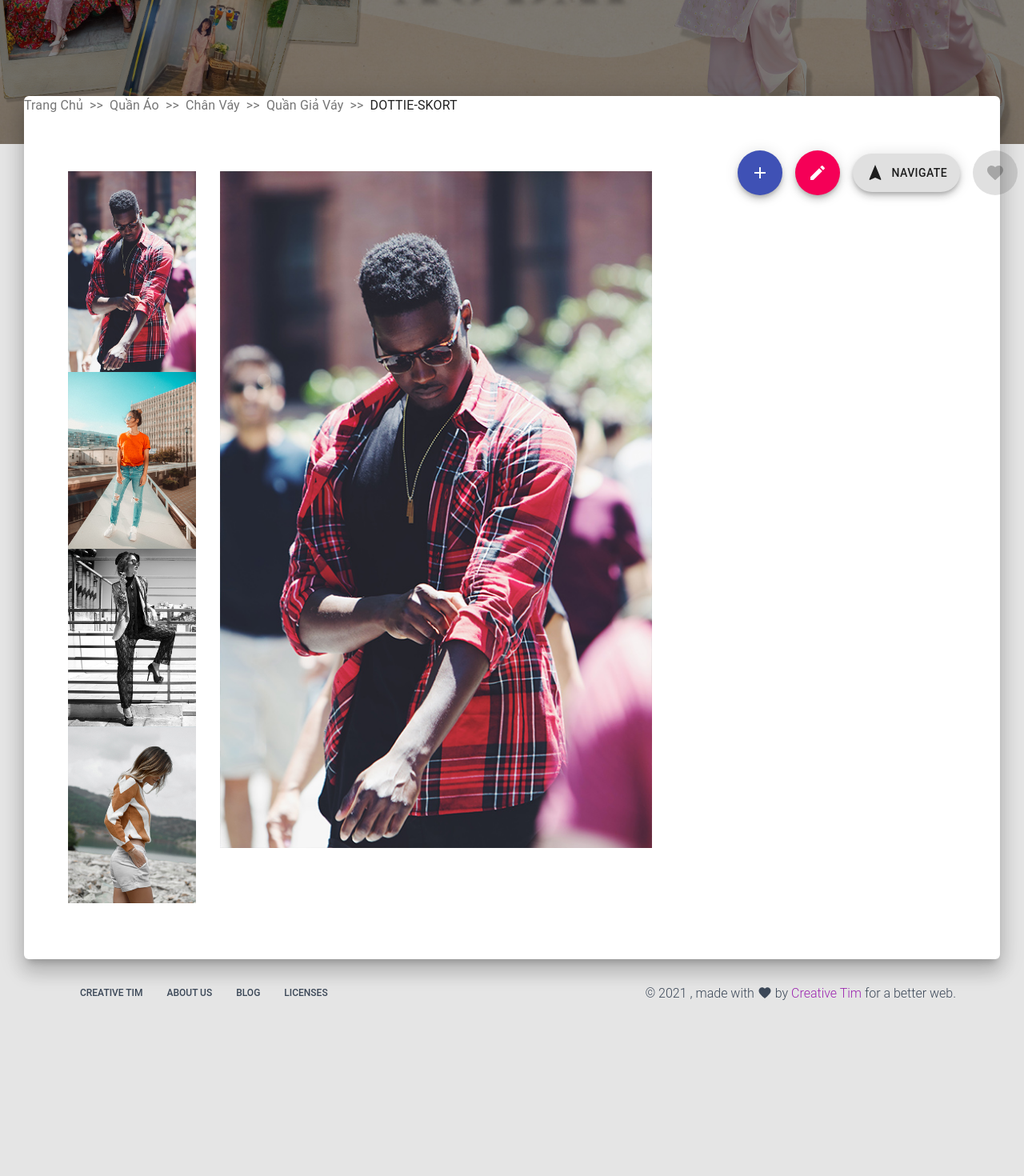
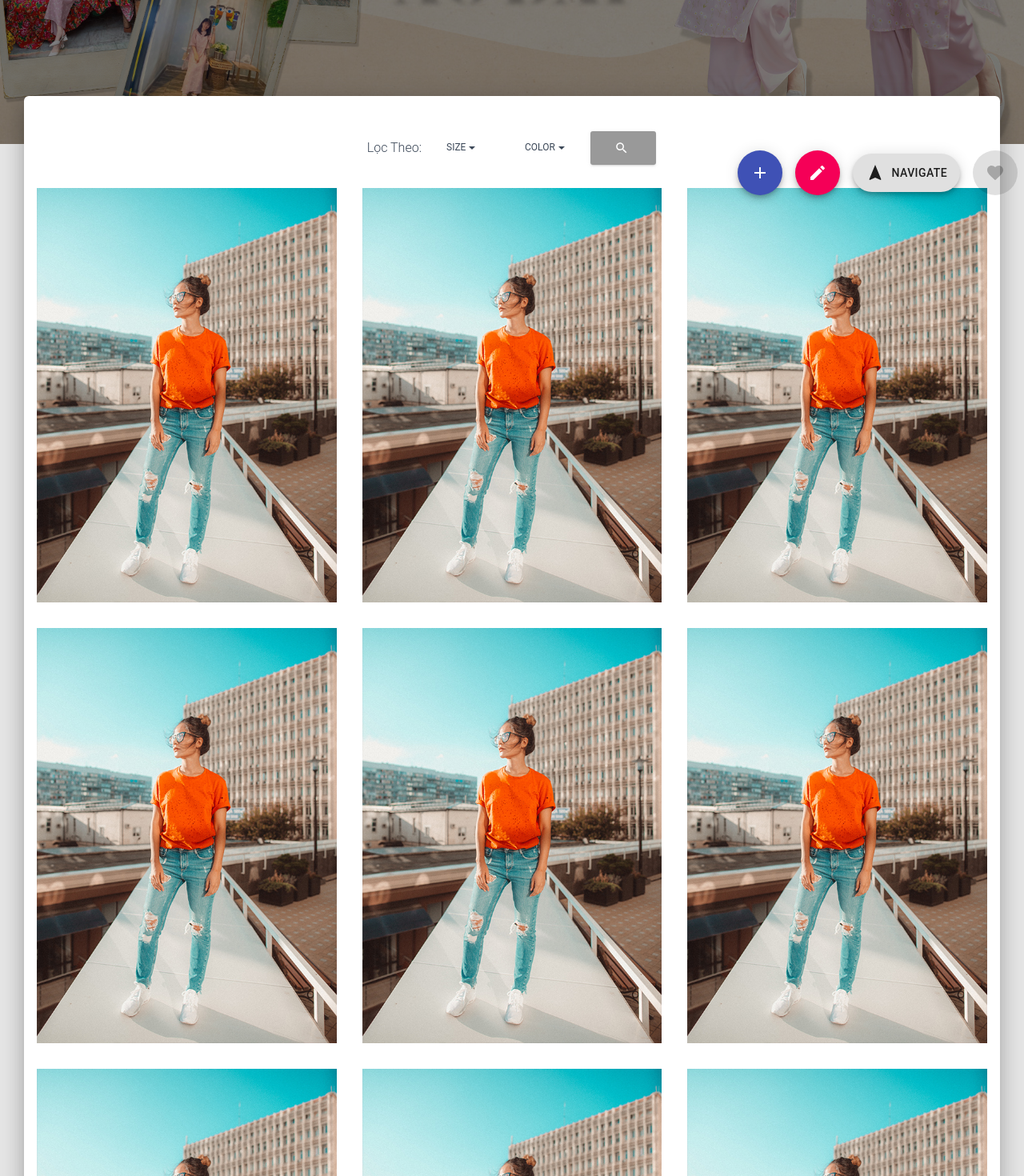
Before and after one commit to giaple/clothes-web, a React (Create React App) app: page /filter in a window 1280 px wide. Shown: the part 540-2010 px from the top of the page at 80% size. Before the commit the page ends 1824 px from the top, so only its background shows below. Built offline with nearby package versions, Linux system fonts and the light colour scheme.

Commit message:
feat[filterPage] develop filter page

```diff
--- a/src/App.css
+++ b/src/App.css
@@ -36,3 +36,23 @@
     transform: rotate(360deg);
   }
 }
+
+/* width */
+::-webkit-scrollbar {
+  width: 2px;
+}
+
+/* Track */
+::-webkit-scrollbar-track {
+  background: transparent;
+}
+
+/* Handle */
+::-webkit-scrollbar-thumb {
+  background: #888;
+}
+
+/* Handle on hover */
+::-webkit-scrollbar-thumb:hover {
+  background: #555;
+}
--- a/src/App.js
+++ b/src/App.js
@@ -20,6 +20,10 @@ import landingPageStyle from "./assets/jss/material-kit-react/views/components";
 import { makeStyles } from "@material-ui/core";
 import GridItem from "./Components/Grid/GridItem";
 import ProductPage from "./Views/ProductPage/ProductPage";
+
+import './App.css'
+
+import FilterPage from './Views/FilterPage/FilterPage'
 const useStyles = makeStyles(landingPageStyle);
 const useStyles2 = makeStyles((theme) => ({
   root: {
@@ -85,6 +89,7 @@ function App() {
           </Fab>
         </div>
       <Switch>
+        <Route path="/filter" component={FilterPage}/>
         <Route path="/:id" component={ProductPage}/>
         <Route path="/" component={MainPage} />
       </Switch>
--- /dev/null
+++ b/src/Components/Common/MenuItem/MenuItem.js
@@ -0,0 +1,13 @@
+import React from 'react';
+
+import classes from './MenuItem.module.scss'
+
+const CustomMenuItem = props => {
+    return (
+        <div className={classes['menu-item']} style={props.style} key={props.key} onClick={() => { props.select(props.name) }}>
+            {props.name}
+        </div>
+    )
+}
+
+export default CustomMenuItem;
--- /dev/null
+++ b/src/Components/Common/MenuItem/MenuItem.module.scss
@@ -0,0 +1,6 @@
+.menu-item{
+    width: 100%;
+    height: 30px;
+    text-align: center;
+    padding: 2px;
+}
--- a/src/Components/CustomDropdown/CustomDropdown.js
+++ b/src/Components/CustomDropdown/CustomDropdown.js
@@ -19,6 +19,7 @@ import Popper from "@material-ui/core/Popper";
 import Button from "../CustomButtons/Button.js";
 
 import styles from "../../assets/jss/material-kit-react/components/customDropdownStyle.js";
+import { Menu } from "@material-ui/core";
 
 const useStyles = makeStyles(styles);
 
@@ -51,7 +52,7 @@ export default function CustomDropdown(props) {
 
   const handleHoverSub = e => {
     e.preventDefault();
-    setMenuPosition({top: e.pageY, left: e.pageX})
+    setMenuPosition({ top: e.pageY, left: e.pageX })
   }
 
   const handleLeaveSub = e => {
@@ -99,7 +100,7 @@ export default function CustomDropdown(props) {
       break;
   }
   return (
-    <div onMouseEnter = {handleHover} onMouseLeave={handleLeave}>
+    <div onMouseEnter={handleHover} onMouseLeave={handleLeave}>
       <div>
         <Button
           aria-label="Notifications"
@@ -124,8 +125,8 @@ export default function CustomDropdown(props) {
               ? "top-start"
               : "right-start"
             : left
-            ? "bottom-start"
-            : "right-start"
+              ? "bottom-start"
+              : "right-start"
         }
         className={classNames({
           [classes.popperClose]: !anchorEl,
@@ -144,7 +145,13 @@ export default function CustomDropdown(props) {
           >
             <Paper className={classes.dropdown}>
               <ClickAwayListener onClickAway={handleCloseAway}>
-                <MenuList role="menu" className={classes.menuList}>
+                <MenuList role="menu" className={classes.menuList}
+                  PaperProps={{
+                    style: {
+                      maxHeight: 216,
+                      width: '20ch',
+                    },
+                  }}>
                   {dropdownHeader !== undefined ? (
                     <MenuItem
                       onClick={() => handleClose(dropdownHeader)}
@@ -154,6 +161,7 @@ export default function CustomDropdown(props) {
                     </MenuItem>
                   ) : null}
                   {dropdownList.map((prop, key) => {
+                    console.log('xxxxxxxxxxxxxxxxxx',prop);
                     if (prop.divider) {
                       return (
                         <Divider
@@ -163,9 +171,9 @@ export default function CustomDropdown(props) {
                         />
                       );
                     }
-                    if(prop.nested){
+                    if (prop.nested) {
                       return (
-                        <div style={{padding: '0 12px'}}>
+                        <div style={{ padding: '0 12px' }}>
                           {prop.item}
                         </div>
                       )
--- a/src/Components/CustomImage/CustomImage.js
+++ b/src/Components/CustomImage/CustomImage.js
@@ -10,10 +10,6 @@ const useStyles = makeStyles((theme) => ({
     overflow: 'hidden',
     backgroundColor: theme.palette.background.paper,
   },
-    gridList: {
-      width: 500,
-      height: 450,
-    },
   icon: {
     color: 'rgba(255, 255, 255, 0.54)',
   },
@@ -24,18 +20,19 @@ const CustomImage = (props) => {
   const classes = useStyles();
 
   const mouseEnter = () => {
+    if (!props.sub) return;
     setHover(true);
   };
 
   const mouseLeave = () => {
+    if (!props.sub) return;
     setHover(false);
   };
   const imgSrc = hover ? props.sub : props.img;
   return (
     <div onMouseEnter={mouseEnter} onMouseLeave={mouseLeave}>
-      <GridListTile key={props.img}>
-        <img src={imgSrc} alt={props.img} />
-        {!hover ? (
+      <img src={imgSrc} alt={props.img} style={{width: '100%'}} />
+      {hover ? (
         <GridListTileBar
           actionIcon={
             <IconButton
@@ -45,7 +42,6 @@ const CustomImage = (props) => {
           }
         />
       ) : null}
-      </GridListTile>
     </div>
   );
 };
--- /dev/null
+++ b/src/Views/FilterPage/FilterPage.js
@@ -0,0 +1,116 @@
+import React, { useState } from "react";
+import { makeStyles } from "@material-ui/core";
+
+import landingPageStyle from "../../assets/jss/material-kit-react/views/landingPage";
+import image4 from "../../assets/img/examples/studio-2.jpg";
+import image5 from "../../assets/img/examples/studio-3.jpg";
+
+import classNames from "classnames";
+import CustomImage from "../../Components/CustomImage/CustomImage";
+import GridItem from "../../Components/Grid/GridItem";
+import GridContainer from "../../Components/Grid/GridContainer";
+import CustomDropdown from "../../Components/CustomDropdown/CustomDropdown";
+import { Link } from "react-router-dom";
+
+import { SizeDropDownModel, ColorDropDownModel } from '../../utils/models';
+import CustomMenuItem from "../../Components/Common/MenuItem/MenuItem";
+import SearchIcon from '@material-ui/icons/Search';
+import RegularButton from "../../Components/CustomButtons/Button";
+
+
+
+const useStyles = makeStyles(landingPageStyle);
+
+export default function FilterPage(props) {
+    const classes = useStyles();
+    const [sizeText, setSizeText] = useState('Size');
+    const [colorText, setColorText] = useState('Color');
+
+    const menuSize = SizeDropDownModel.map(item => {
+        return <CustomMenuItem name={item.name} key={`${item.name} - ${item.value}`} select={setSizeText} />
+    })
+
+    const menuColor = ColorDropDownModel.map(item => {
+        return <CustomMenuItem name={item.name} key={`${item.name} - ${item.value}`} select={setColorText} />
+    })
+
+    const filterAction = () => {
+
+    }
+
+    return (
+        <div className={classNames(classes.main, classes.mainRaised)}>
+
+            <div style={{ height: '100px', width: '100%', display: 'flex', alignItems: 'center', justifyContent: 'center' }}>
+                <div>Lọc Theo: </div>
+                <CustomDropdown
+                    dropup={false}
+                    left={false}
+                    noLiPadding
+                    buttonText={sizeText}
+                    buttonProps={{
+                        className: classes.navLink,
+                        color: "transparent",
+                    }}
+                    dropdownList={menuSize}
+                />
+                <CustomDropdown
+                    dropup={false}
+                    left={false}
+                    noLiPadding
+                    buttonText={colorText}
+                    buttonProps={{
+                        className: classes.navLink,
+                        color: "transparent",
+                    }}
+                    dropdownList={menuColor}
+                />
+                <RegularButton
+                    onClick={filterAction}
+                >
+                    <SearchIcon />
+                </RegularButton>
+            </div>
+
+            <GridContainer spacing={4}>
+                <GridItem md={4} xs={6}>
+                    <CustomImage img={image4} sub={image5} imgStyle={{ with: '100%' }} />
+                </GridItem>
+                <GridItem md={4} xs={6}>
+                    <CustomImage img={image4} sub={image5} imgStyle={{ with: '100%' }} />
+                </GridItem>
+                <GridItem md={4} xs={6}>
+                    <CustomImage img={image4} sub={image5} imgStyle={{ with: '100%' }} />
+                </GridItem>
+                <GridItem md={4} xs={6}>
+                    <CustomImage img={image4} sub={image5} imgStyle={{ with: '100%' }} />
+                </GridItem>
+                <GridItem md={4} xs={6}>
+                    <CustomImage img={image4} sub={image5} imgStyle={{ with: '100%' }} />
+                </GridItem>
+                <GridItem md={4} xs={6}>
+                    <CustomImage img={image4} sub={image5} imgStyle={{ with: '100%' }} />
+                </GridItem>
+                <GridItem md={4} xs={6}>
+                    <CustomImage img={image4} sub={image5} imgStyle={{ with: '100%' }} />
+                </GridItem>
+                <GridItem md={4} xs={6}>
+                    <CustomImage img={image4} sub={image5} imgStyle={{ with: '100%' }} />
+                </GridItem>
+                <GridItem md={4} xs={6}>
+                    <CustomImage img={image4} sub={image5} imgStyle={{ with: '100%' }} />
+                </GridItem>
+                <GridItem md={4} xs={6}>
+                    <CustomImage img={image4} sub={image5} imgStyle={{ with: '100%' }} />
+                </GridItem>
+                <GridItem md={4} xs={6}>
+                    <CustomImage img={image4} sub={image5} imgStyle={{ with: '100%' }} />
+                </GridItem>
+                <GridItem md={4} xs={6}>
+                    <CustomImage img={image4} sub={image5} imgStyle={{ with: '100%' }} />
+                </GridItem>
+            </GridContainer>
+
+        </div>
+    );
+}
--- a/src/assets/jss/material-kit-react/components/customDropdownStyle.js
+++ b/src/assets/jss/material-kit-react/components/customDropdownStyle.js
@@ -34,7 +34,10 @@ const customDropdownStyle = theme => ({
     backgroundClip: "padding-box"
   },
   menuList: {
-    padding: "0"
+    padding: "0",
+    maxHeight: '400px',
+    overflowY: 'scroll',
+
   },
   popperResponsive: {
     zIndex: "1200",
--- a/src/assets/jss/material-kit-react/views/landingPage.js
+++ b/src/assets/jss/material-kit-react/views/landingPage.js
@@ -28,6 +28,7 @@ const landingPageStyle = {
   mainRaised: {
     margin: "-60px 30px 0px",
     borderRadius: "6px",
+    padding: '15px',
     boxShadow:
       "0 16px 24px 2px rgba(0, 0, 0, 0.14), 0 6px 30px 5px rgba(0, 0, 0, 0.12), 0 8px 10px -5px rgba(0, 0, 0, 0.2)"
   }
--- /dev/null
+++ b/src/utils/models.js
@@ -0,0 +1,195 @@
+export const Product = {
+    "name": "Test 1",
+    "images": ["test.jpg"],
+    "price": 100000,
+    "discount": 10,
+    "colors": [{
+        "color": "red",
+        "sizes": [
+            {
+                "size": "XL",
+                "stock": 30
+            },
+            {
+                "size": "M",
+                "stock": 30
+            }
+        ]
+    }],
+    "description": "this is test product",
+    "categories": ["Ao Dai", "Ao Nu"]
+}
+
+export const SizeDropDownModel = [
+    {
+        name: 'Freesize',
+        value: 'Freesize',
+    },
+    {
+        name: 'S',
+        value: 'S',
+    },
+    {
+        name: 'M',
+        value: 'M',
+    },
+    {
+        name: 'L',
+        value: 'L',
+    },
+    {
+        name: 'XL',
+        value: 'XL',
+    },
+    {
+        name: '40',
+        value: '40',
+    },
+    {
+        name: '39',
+        value: '39',
+    },
+    {
+        name: '38',
+        value: '38',
+    },
+    {
+        name: '37',
+        value: '37',
+    },
+    {
+        name: '36',
+        value: '36',
+    }
+]
+
+export const ColorDropDownModel = [
+    {
+        name: 'Tuscany',
+        value: 'Tuscany',
+    },
+    {
+        name: 'Blue',
+        value: 'Blue',
+    },
+    {
+        name: 'Mustard',
+        value: 'Mustard',
+    },
+    {
+        name: 'Lilac',
+        value: 'Lilac',
+    },
+    {
+        name: 'Latte',
+        value: 'Latte',
+    },
+    {
+        name: 'Moss Green',
+        value: 'Moss Green',
+    },
+    {
+        name: 'Cooper',
+        value: 'Cooper',
+    },
+    {
+        name: 'Amber',
+        value: 'Amber',
+    },
+    {
+        name: 'Baby Blue',
+        value: 'Baby Blue',
+    },
+    {
+        name: 'Vanilla',
+        value: 'Vanilla',
+    },
+    {
+        name: 'Mint',
+        value: 'Mint',
+    },
+    {
+        name: 'Floral Red',
+        value: 'Floral Red',
+    },
+    {
+        name: 'Orange',
+        value: 'Orange',
+    },
+    {
+        name: 'Dark Blue',
+        value: 'Dark Blue',
+    },
+    {
+        name: 'Light Blue',
+        value: 'Light Blue',
+    },
+    {
+        name: 'Cherry',
+        value: 'Cherry',
+    },
+    {
+        name: 'Peanut',
+        value: 'Peanut',
+    },
+    {
+        name: 'Beige',
+        value: 'Beige',
+    },
+    {
+        name: 'Green',
+        value: 'Green',
+    },
+    {
+        name: 'Navy',
+        value: 'Navy',
+    },
+    {
+        name: 'White',
+        value: 'White',
+    },
+    {
+        name: 'Yellow',
+        value: 'Yellow',
+    },
+    {
+        name: 'Black',
+        value: 'Black',
+    },
+    {
+        name: 'Pink',
+        value: 'Pink',
+    },
+    {
+        name: 'Butter',
+        value: 'Butter',
+    },
+    {
+        name: 'Matcha',
+        value: 'Matcha',
+    },
+    {
+        name: 'Grey',
+        value: 'Grey',
+    },
+    {
+        name: 'Cream',
+        value: 'Cream',
+    },
+    {
+        name: 'Brown',
+        value: 'Brown',
+    },
+    {
+        name: 'Tím hoa cà',
+        value: 'Tím hoa cà',
+    },
+    {
+        name: 'Blue',
+        value: 'Blue',
+    },
+    {
+        name: 'Red',
+        value: 'Red',
+    },
+]
```
Lines whose indentation alone changed are shown as unchanged.
